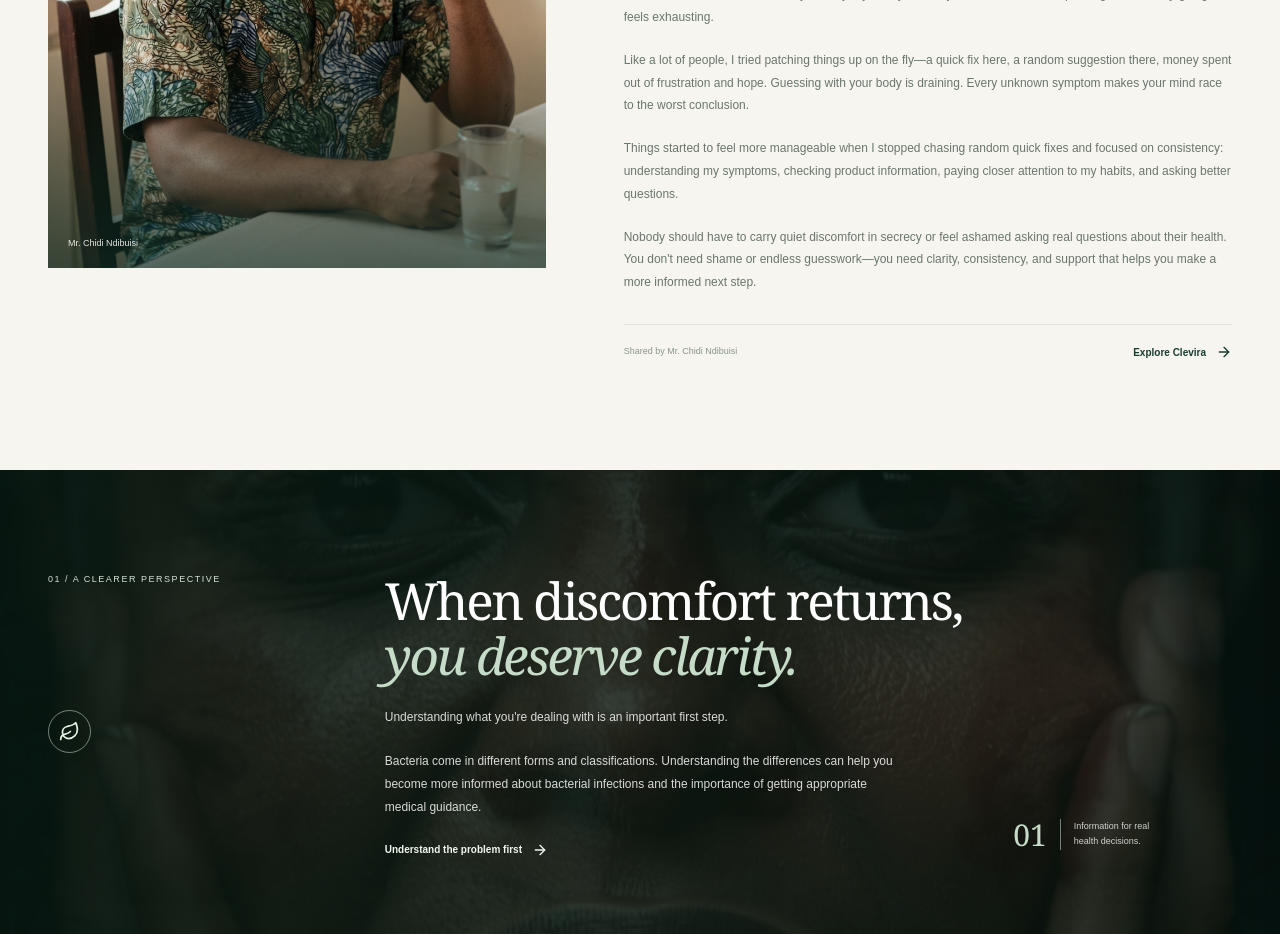
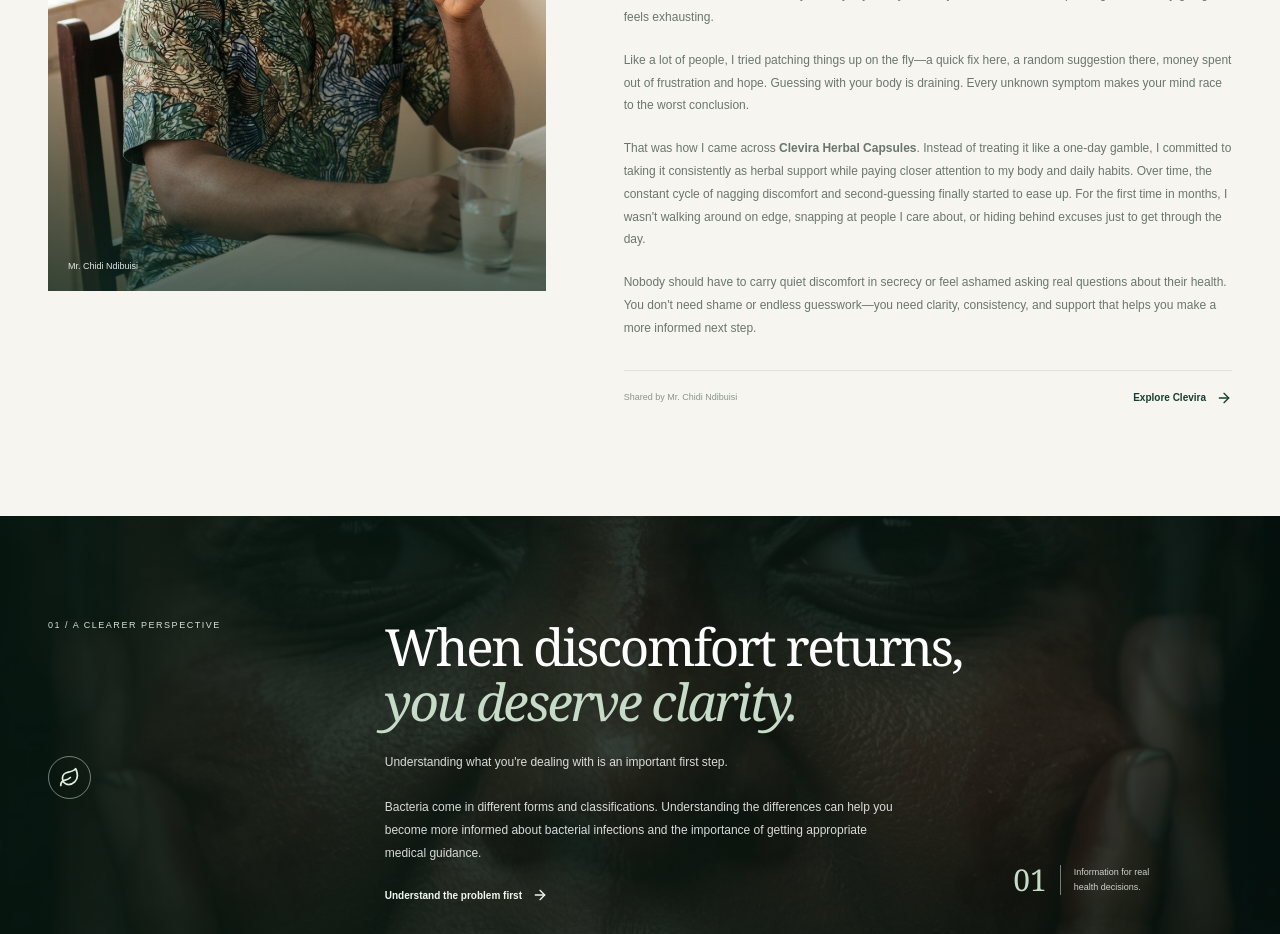
Before and after one commit to Ukwun/clevira1, a Next.js app: page / in a window 1280 px wide. Shown: the part 1780-2714 px from the top of the page. Built offline with nearby package versions, Linux system fonts and the light colour scheme.

Commit message:
Refine Chidi Ndibuisi patient story

```diff
--- a/app/page.tsx
+++ b/app/page.tsx
@@ -41,7 +41,7 @@ export default function Home() {
             <p>It wasn&apos;t just the physical discomfort showing up at the worst possible times. It was the mental weight sitting behind my eyes every single day. The quiet dread when symptoms flared up again. The embarrassment of having a problem that felt too personal, too awkward, or too messy to bring up casually.</p>
             <p>You start changing small habits without even realizing it. You get quiet in rooms where you used to laugh easily. When someone close asks, &quot;Are you okay?&quot; you say, &quot;Yeah, just tired,&quot; because explaining what&apos;s really going on feels exhausting.</p>
             <p>Like a lot of people, I tried patching things up on the fly—a quick fix here, a random suggestion there, money spent out of frustration and hope. Guessing with your body is draining. Every unknown symptom makes your mind race to the worst conclusion.</p>
-            <p>Things started to feel more manageable when I stopped chasing random quick fixes and focused on consistency: understanding my symptoms, checking product information, paying closer attention to my habits, and asking better questions.</p>
+            <p>That was how I came across <strong>Clevira Herbal Capsules</strong>. Instead of treating it like a one-day gamble, I committed to taking it consistently as herbal support while paying closer attention to my body and daily habits. Over time, the constant cycle of nagging discomfort and second-guessing finally started to ease up. For the first time in months, I wasn&apos;t walking around on edge, snapping at people I care about, or hiding behind excuses just to get through the day.</p>
             <p>Nobody should have to carry quiet discomfort in secrecy or feel ashamed asking real questions about their health. You don&apos;t need shame or endless guesswork—you need clarity, consistency, and support that helps you make a more informed next step.</p>
             <div className="patient-story-footer"><span>Shared by Mr. Chidi Ndibuisi</span><a className="text-link" href="#register">Explore Clevira <ArrowRight size={16} aria-hidden="true" /></a></div>
           </article>
```
